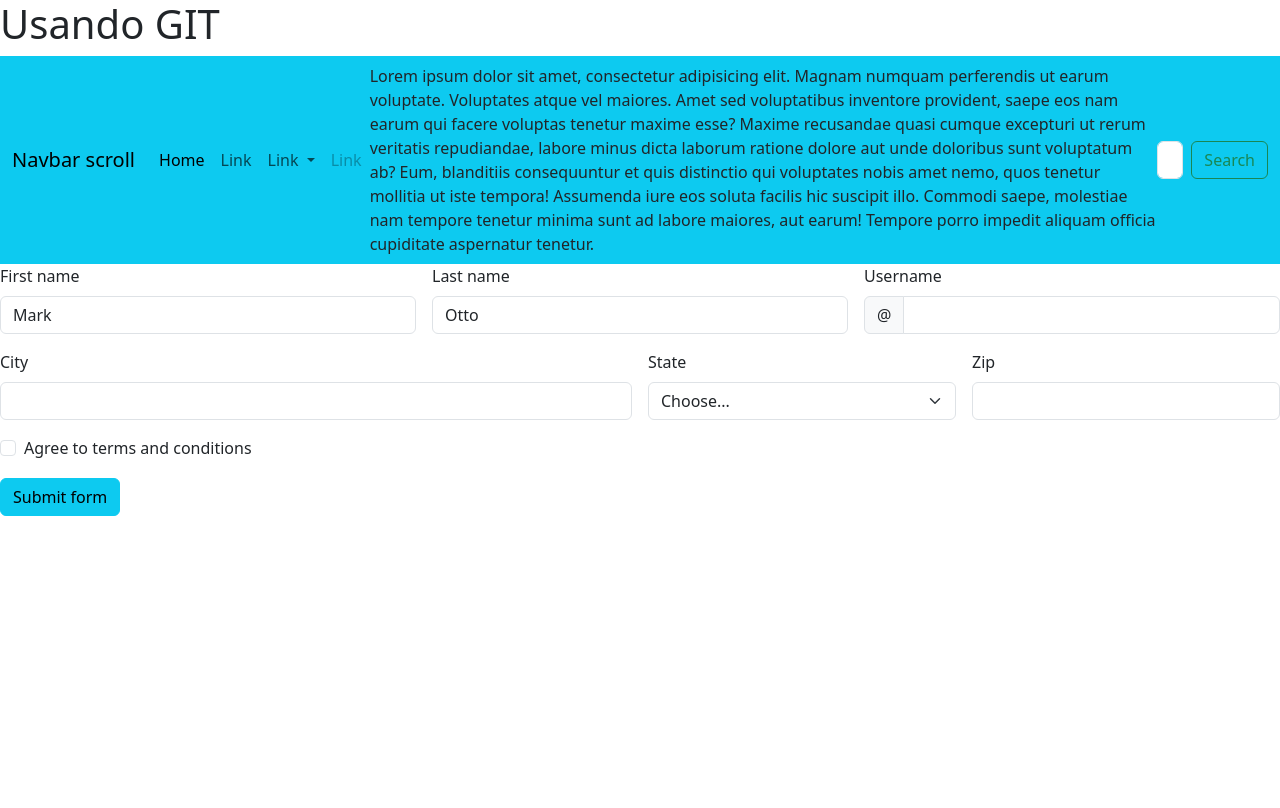
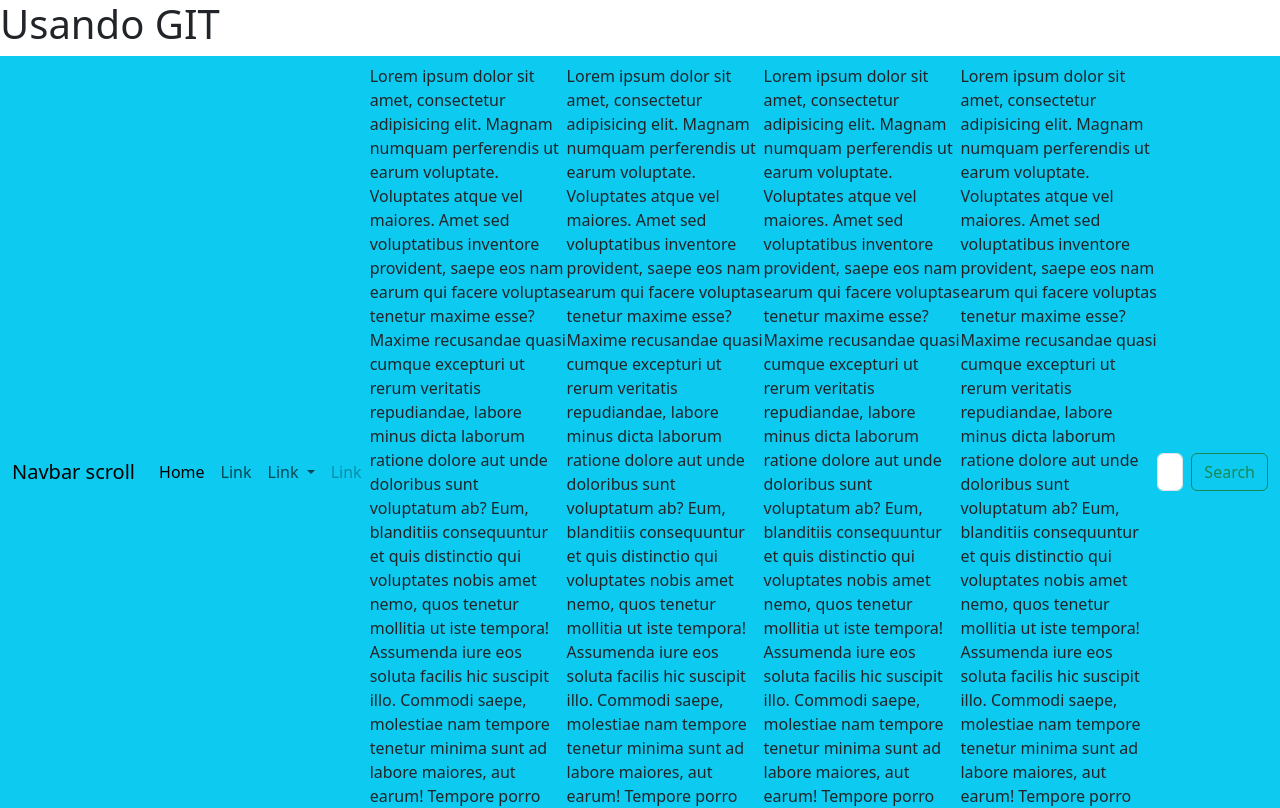
Before and after one commit to YaninaEhbrecht/primeraSubida, a plain HTML site: page uso de git/index.html in a window 1280 px wide. Shown: the top 808 px of the page. Drawn offline with nearby package versions, Linux system fonts and the light colour scheme.

Commit message:
Update index.html

```diff
--- a/uso de git/index.html
+++ b/uso de git/index.html
@@ -40,7 +40,12 @@
             </ul>
 
             <article>Lorem ipsum dolor sit amet, consectetur adipisicing elit. Magnam numquam perferendis ut earum voluptate. Voluptates atque vel maiores. Amet sed voluptatibus inventore provident, saepe eos nam earum qui facere voluptas tenetur maxime esse? Maxime recusandae quasi cumque excepturi ut rerum veritatis repudiandae, labore minus dicta laborum ratione dolore aut unde doloribus sunt voluptatum ab? Eum, blanditiis consequuntur et quis distinctio qui voluptates nobis amet nemo, quos tenetur mollitia ut iste tempora! Assumenda iure eos soluta facilis hic suscipit illo. Commodi saepe, molestiae nam tempore tenetur minima sunt ad labore maiores, aut earum! Tempore porro impedit aliquam officia cupiditate aspernatur tenetur.</article>
-            <form class="d-flex" role="search">
+             <article>Lorem ipsum dolor sit amet, consectetur adipisicing elit. Magnam numquam perferendis ut earum voluptate. Voluptates atque vel maiores. Amet sed voluptatibus inventore provident, saepe eos nam earum qui facere voluptas tenetur maxime esse? Maxime recusandae quasi cumque excepturi ut rerum veritatis repudiandae, labore minus dicta laborum ratione dolore aut unde doloribus sunt voluptatum ab? Eum, blanditiis consequuntur et quis distinctio qui voluptates nobis amet nemo, quos tenetur mollitia ut iste tempora! Assumenda iure eos soluta facilis hic suscipit illo. Commodi saepe, molestiae nam tempore tenetur minima sunt ad labore maiores, aut earum! Tempore porro impedit aliquam officia cupiditate aspernatur tenetur.</article>
+               <article>Lorem ipsum dolor sit amet, consectetur adipisicing elit. Magnam numquam perferendis ut earum voluptate. Voluptates atque vel maiores. Amet sed voluptatibus inventore provident, saepe eos nam earum qui facere voluptas tenetur maxime esse? Maxime recusandae quasi cumque excepturi ut rerum veritatis repudiandae, labore minus dicta laborum ratione dolore aut unde doloribus sunt voluptatum ab? Eum, blanditiis consequuntur et quis distinctio qui voluptates nobis amet nemo, quos tenetur mollitia ut iste tempora! Assumenda iure eos soluta facilis hic suscipit illo. Commodi saepe, molestiae nam tempore tenetur minima sunt ad labore maiores, aut earum! Tempore porro impedit aliquam officia cupiditate aspernatur tenetur.</article>
+               <article>Lorem ipsum dolor sit amet, consectetur adipisicing elit. Magnam numquam perferendis ut earum voluptate. Voluptates atque vel maiores. Amet sed voluptatibus inventore provident, saepe eos nam earum qui facere voluptas tenetur maxime esse? Maxime recusandae quasi cumque excepturi ut rerum veritatis repudiandae, labore minus dicta laborum ratione dolore aut unde doloribus sunt voluptatum ab? Eum, blanditiis consequuntur et quis distinctio qui voluptates nobis amet nemo, quos tenetur mollitia ut iste tempora! Assumenda iure eos soluta facilis hic suscipit illo. Commodi saepe, molestiae nam tempore tenetur minima sunt ad labore maiores, aut earum! Tempore porro impedit aliquam officia cupiditate aspernatur tenetur.</article>
+
+
+              <form class="d-flex" role="search">
               <input class="form-control me-2" type="search" placeholder="Search" aria-label="Search">
               <button class="btn btn-outline-success" type="submit">Search</button>
             </form>
```
